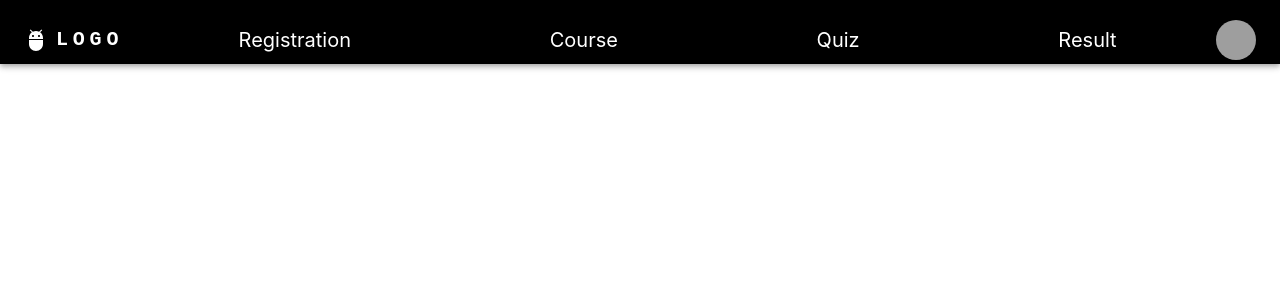
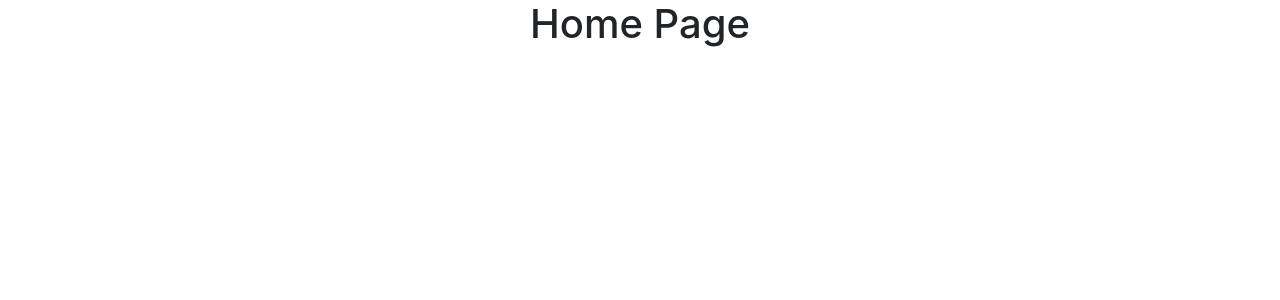
Before and after one commit to MuhammadRizwan051/LMS-React-Firebase, a React (Create React App) app: page /home in a window 1280 px wide. Shown: the top 300 px of the page. Built offline with nearby package versions, Linux system fonts and the light colour scheme; grey boxes are pictures that could not be loaded.

Commit message:
Switch Component  and create result in admin

```diff
--- a/src/config/router.js
+++ b/src/config/router.js
@@ -13,7 +13,7 @@ function AppRouter() {
       <Router>
         <Routes>
           <Route path="signup" element={<Signup />} />
-          <Route path="home/*" element={<Home />} />
+          <Route path="/*" element={<Home />} />
           <Route path="login" element={<Login />} />
           <Route path="signup" element={<Signup />} />
           <Route path="admin/*" element={<Dashboard />} />
--- a/src/screens/Home.js
+++ b/src/screens/Home.js
@@ -1,5 +1,5 @@
 import React from 'react'
-import ResponsiveAppBar from '../AppBar'
+// import ResponsiveAppBar from '../AppBar'
 import { BrowserRouter as Router, Routes, Route } from "react-router-dom";
 import Student_Form from './Student Form';
 import Quiz from './Quiz';
@@ -8,7 +8,8 @@ import Quiz from './Quiz';
 function Home() {
   return (
     <>
-      <ResponsiveAppBar />
+    <h1>Home Page</h1>
+      {/* <ResponsiveAppBar /> */}
       {/* <Student_Form /> */}
       <Routes>
         <Route path="registration-form" element={<Student_Form />} />
```
